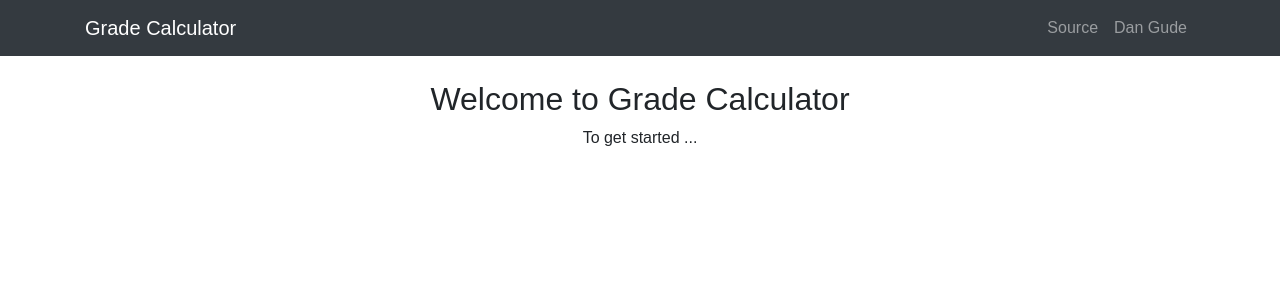
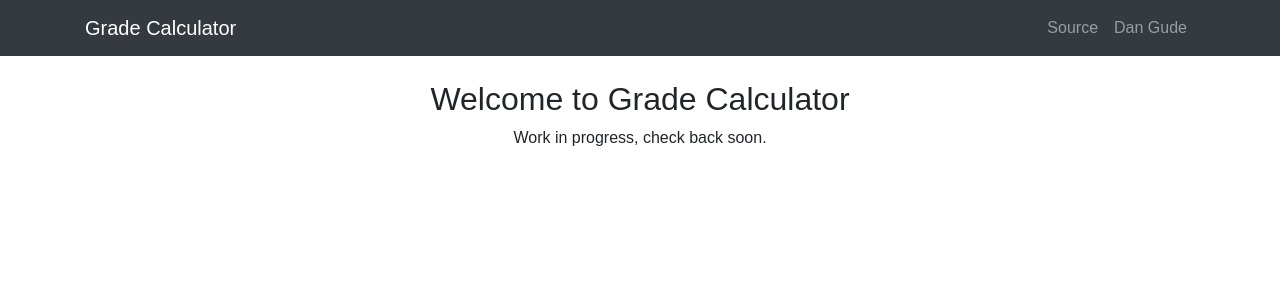
Before and after one commit to DanTheManGude/Grade-Calculator, a React (Create React App) app: page / in a window 1280 px wide. Shown: the top 300 px of the page. Built offline with nearby package versions, Linux system fonts and the light colour scheme.

Commit message:
Changed front message in app.js

```diff
--- a/src/App.js
+++ b/src/App.js
@@ -5,7 +5,7 @@ class App extends Component {
   render() {
     return (
       <p>
-        To get started ...
+        Work in progress, check back soon.
       </p>
     );
   }
```
